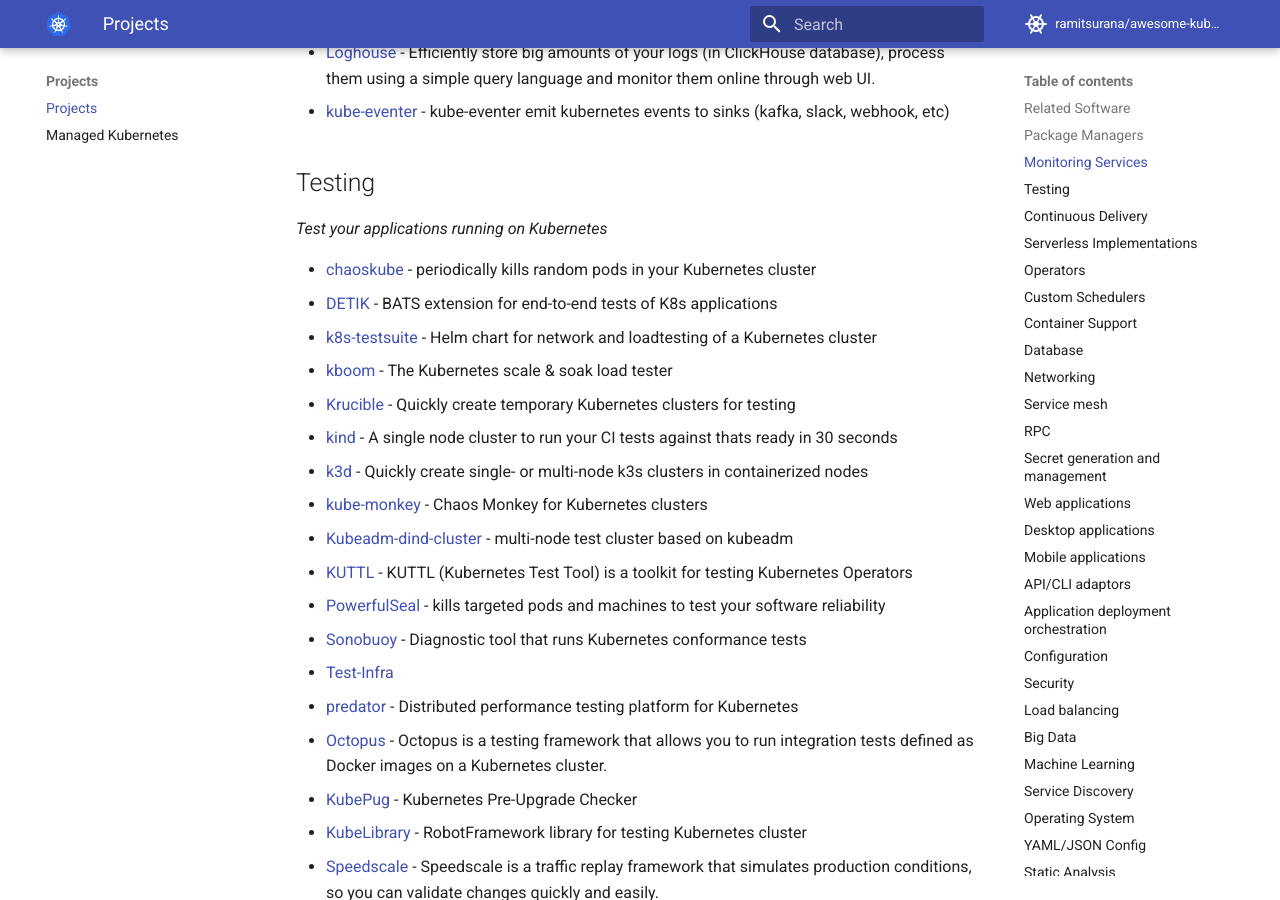
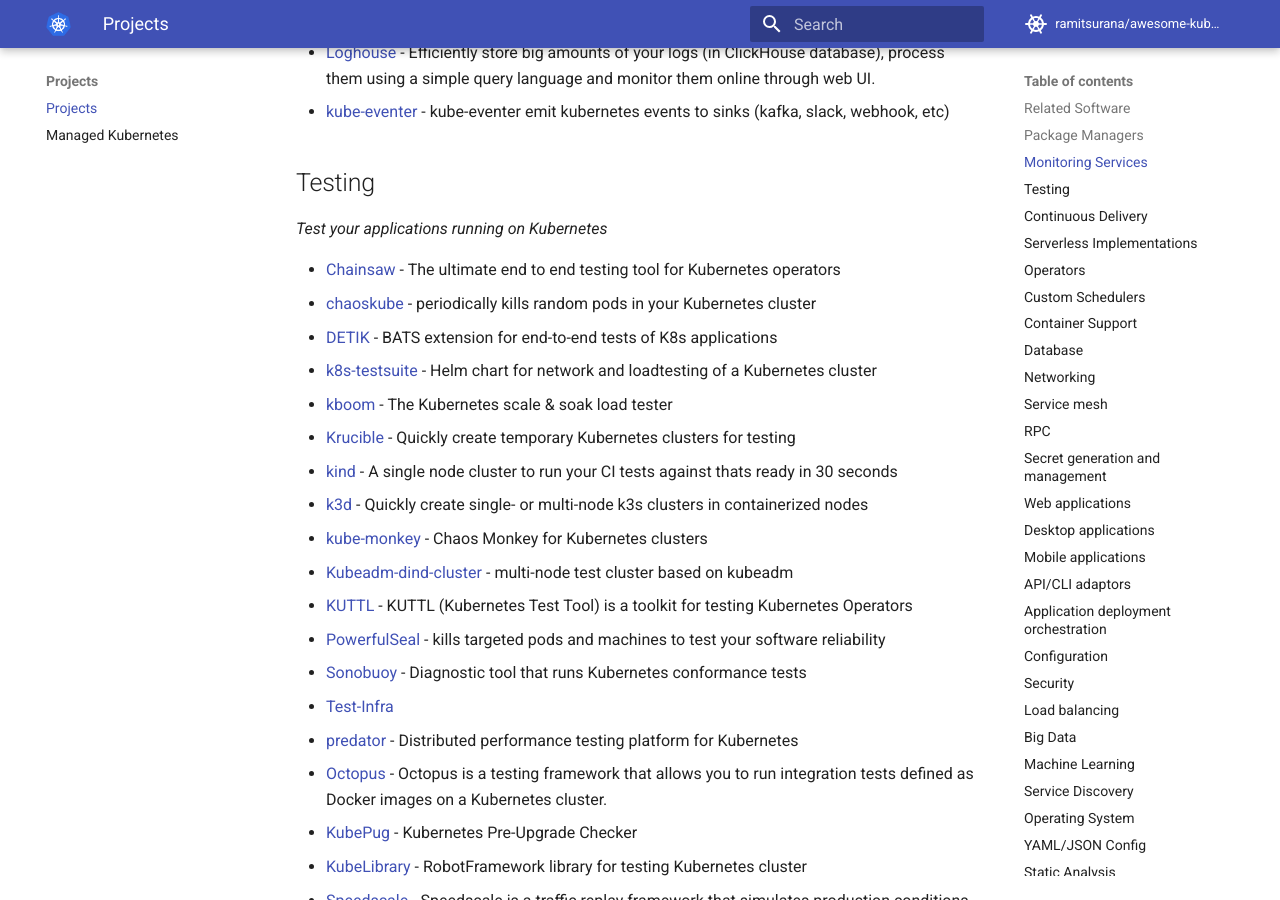
Before and after one commit to ramitsurana/awesome-kubernetes, an MkDocs documentation site: the page built from docs/projects/projects.md, in a window 1280 px wide and 900 px high, scrolled down 3780 px. Built offline with MkDocs 1.6.1 and Material for MkDocs 9.7.7, drawn with Linux system fonts in a browser that asks for light colours; comment, search, counter and statistics services are not loaded.

Commit message:
Add Kyverno Chainsaw in Testing tools (#899)

```diff
--- a/docs/projects/projects.md
+++ b/docs/projects/projects.md
@@ -100,6 +100,7 @@ Projects
 
 *Test your applications running on Kubernetes*
 
+* [Chainsaw](https://github.com/kyverno/chainsaw) - The ultimate end to end testing tool for Kubernetes operators
 * [chaoskube](https://github.com/linki/chaoskube) - periodically kills random pods in your Kubernetes cluster
 * [DETIK](https://github.com/bats-core/bats-detik) - BATS extension for end-to-end tests of K8s applications
 * [k8s-testsuite](https://github.com/mrahbar/k8s-testsuite) - Helm chart for network and loadtesting of a Kubernetes cluster
```
